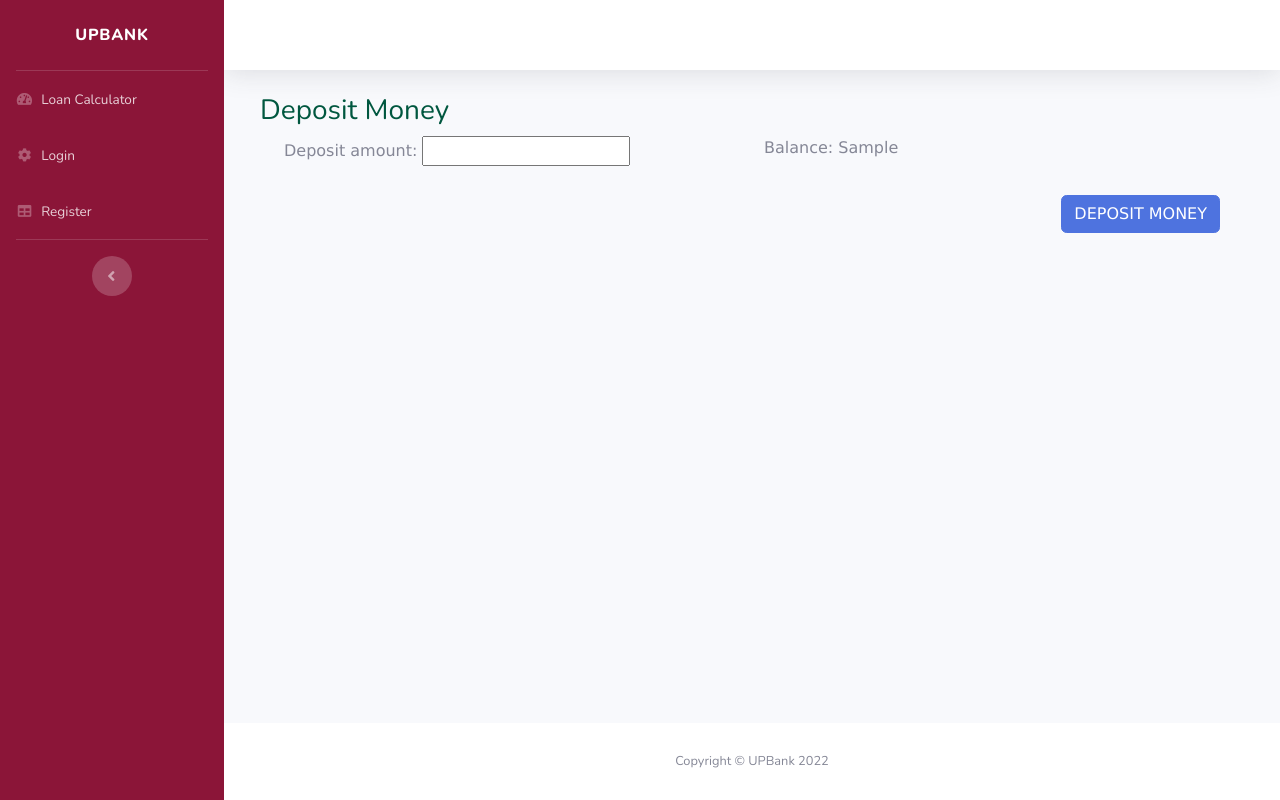
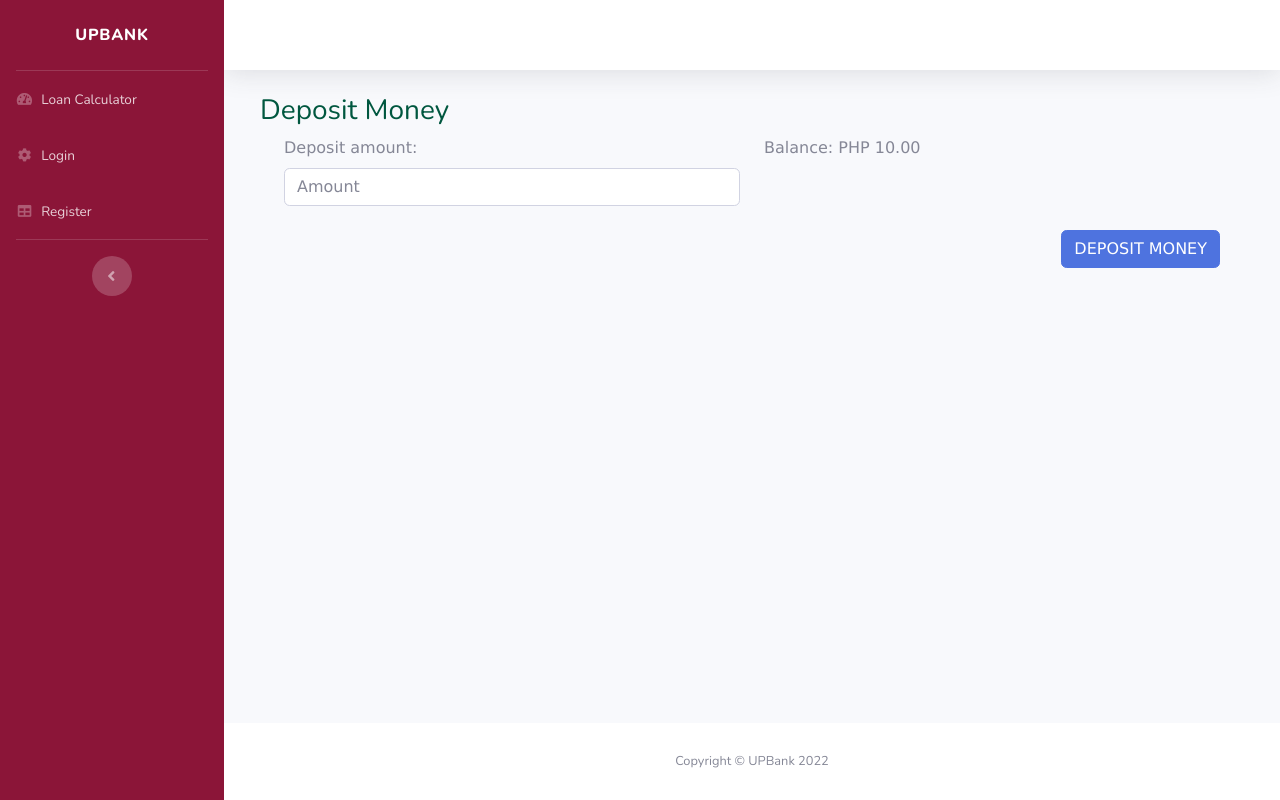
Before and after one commit to TristanBachini/Bank-Loan-Information-System, a Django app: template bank_loan_information_system/create_manage_acc/templates/create_manage_acc/deposit-money.html in a window 1280 px wide. Run offline with Django 3.2, Linux system fonts and the light colour scheme; tables that the repository leaves empty hold one stand-in row (values such as "Sample post"); the template is opened without the code that fills it: values that come from a table or form of the project are taken from there, most other values are stand-ins (such as "Sample title", 1, 10 or a date in 2020); some libraries are stand-ins or nearby versions.

Commit message:
deposit page ui

```diff
--- a/bank_loan_information_system/create_manage_acc/forms.py
+++ b/bank_loan_information_system/create_manage_acc/forms.py
@@ -65,5 +65,6 @@ class BankAccountForm(ModelForm):
         fields = '__all__'
         widgets = {
             'user':  HiddenInput(attrs={'type': 'hidden'}),
-            'balance' : forms.NumberInput(attrs={'required': False, 'disabled': True})
+            'balance' : forms.NumberInput(attrs={'required': False, 'disabled': True}),
+            'deposit': forms.NumberInput(attrs={'class': 'form-control', 'placeholder': 'Amount'}),
         }
--- a/bank_loan_information_system/create_manage_acc/templates/create_manage_acc/deposit-money.html
+++ b/bank_loan_information_system/create_manage_acc/templates/create_manage_acc/deposit-money.html
@@ -1,4 +1,5 @@
 {% extends 'navbar/navbar.html' %}
+{% load humanize %}
 {% block content %} {% load static %}
 <div class="row gx-5">
     <div class="container-sm ">
@@ -13,8 +14,12 @@
               </div>
               <br>
               <div class = col>
-              <label for="percentage">Balance:  </label>
-              {{bank_bal}}
+              <label for="percentage">Balance: PHP</label>
+              {% if bank_bal %}
+                {{bank_bal|floatformat:2|intcomma}}
+              {% else %}
+                0.00
+              {% endif %}
 
               </div>
             </div>
```
